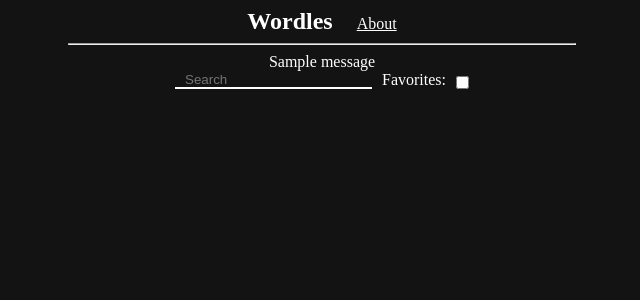
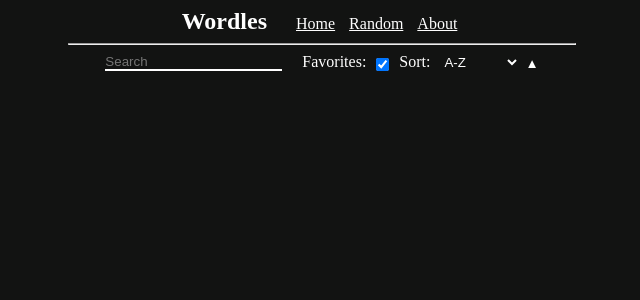
Before and after one commit to BOBONA/Wordles, a Flask app: page / in a window 1280 px wide. Shown: the top 300 px of the page, without its empty margins (318-958 px from the left). Run offline with Flask 2, Linux system fonts and the light colour scheme; tables that the repository leaves empty hold one stand-in row (values such as "Sample post"); one stand-in notice (Sample message) is shown.

Commit message:
ui mostly done, need to implement likes

```diff
--- a/flaskr/app.py
+++ b/flaskr/app.py
@@ -1,4 +1,5 @@
-from flask import Blueprint, render_template
+from flask import Blueprint, render_template, redirect, url_for, jsonify
+from sqlalchemy.sql.expression import func
 
 from flaskr.db import init_db
 from flaskr.models import Wordle
@@ -11,13 +12,26 @@
     return render_template('index.html')
 
 
+@bp.route('/random')
+def random():
+    wordle = Wordle.query.order_by(func.random()).limit(1)[0]
+    return redirect(wordle.url)
+
+
 @bp.route('/about')
 def about():
     return 'About'
 
 
-@bp.route('/test')
-def testdb():
+@bp.route('/api/wordles', methods=['GET'])
+def get_wordles():
+    wordles = []
+    for wordle in Wordle.query.all():
+        wordles.append({'id': wordle.id, 'url': wordle.url, 'data': wordle.data, 'date': wordle.date})
+    return jsonify(wordles)
+
+
+@bp.route('/tools/init')
+def init():
     init_db()
-    wordles = Wordle.query.all()
-    return {'result': str(wordles)}
+    return redirect(url_for('app.index'))
--- a/flaskr/reddit_scraper.py
+++ b/flaskr/reddit_scraper.py
@@ -63,7 +63,7 @@
     parts = url.split('/')
     if parts[2] in blacklist:  # has invalid site
         return False
-    if '.' in parts[-1] and len(parts) > 3:  # url is to a file
+    if '.' in parts[-1] and len(parts) > 3 and parts[-1].split('.')[-1] != 'html':  # url is to a file
         return False
     for part in parts:
         if len(part) > 20:
--- /dev/null
+++ b/static/font-icons/css/fontello.css
@@ -0,0 +1,63 @@
+@font-face {
+  font-family: 'fontello';
+  src: url('../font/fontello.eot?116362');
+  src: url('../font/fontello.eot?116362#iefix') format('embedded-opentype'),
+       url('../font/fontello.woff2?116362') format('woff2'),
+       url('../font/fontello.woff?116362') format('woff'),
+       url('../font/fontello.ttf?116362') format('truetype'),
+       url('../font/fontello.svg?116362#fontello') format('svg');
+  font-weight: normal;
+  font-style: normal;
+}
+/* Chrome hack: SVG is rendered more smooth in Windozze. 100% magic, uncomment if you need it. */
+/* Note, that will break hinting! In other OS-es font will be not as sharp as it could be */
+/*
+@media screen and (-webkit-min-device-pixel-ratio:0) {
+  @font-face {
+    font-family: 'fontello';
+    src: url('../font/fontello.svg?116362#fontello') format('svg');
+  }
+}
+*/
+[class^="icon-"]:before, [class*=" icon-"]:before {
+  font-family: "fontello";
+  font-style: normal;
+  font-weight: normal;
+  speak: never;
+
+  display: inline-block;
+  text-decoration: inherit;
+  width: 1em;
+  margin-right: .2em;
+  text-align: center;
+  /* opacity: .8; */
+
+  /* For safety - reset parent styles, that can break glyph codes*/
+  font-variant: normal;
+  text-transform: none;
+
+  /* fix buttons height, for twitter bootstrap */
+  line-height: 1em;
+
+  /* Animation center compensation - margins should be symmetric */
+  /* remove if not needed */
+  margin-left: .2em;
+
+  /* you can be more comfortable with increased icons size */
+  /* font-size: 120%; */
+
+  /* Font smoothing. That was taken from TWBS */
+  -webkit-font-smoothing: antialiased;
+  -moz-osx-font-smoothing: grayscale;
+
+  /* Uncomment for 3D effect */
+  /* text-shadow: 1px 1px 1px rgba(127, 127, 127, 0.3); */
+}
+
+.icon-thumbs-up:before { content: '\e800'; } /* '' */
+.icon-thumbs-down:before { content: '\e801'; } /* '' */
+.icon-star-empty:before { content: '\e802'; } /* '' */
+.icon-star:before { content: '\e803'; } /* '' */
+.icon-info-circled:before { content: '\e804'; } /* '' */
+.icon-thumbs-up-alt:before { content: '\f164'; } /* '' */
+.icon-thumbs-down-alt:before { content: '\f165'; } /* '' */
--- a/static/site_blacklist.txt
+++ b/static/site_blacklist.txt
@@ -9,3 +9,5 @@
 en.wikipedia.org
 imgur.com
 google.com
+apkdestiny.com
+apple.co
--- a/static/style.css
+++ b/static/style.css
@@ -18,9 +18,10 @@
 
 li {
     display: inline;
+    margin: 5px;
 }
 
-li > a {
+a {
     color: white;
 }
 
@@ -48,10 +49,94 @@
     display: flex;
     justify-content: center;
     align-items: flex-end;
-    text-align: bottom;
 }
 
 #options > * {
-    padding: 0px 10px;
-    margin: 0;
-}}
+    margin: 0px 5px;
+}
+
+#search, #checkbox {
+    margin-right: 15px;
+}
+
+#data {
+    display: none;
+}
+
+.wordle {
+    display: flex;
+    width: 40em;
+    border: solid white;
+    margin: 0 auto;
+    margin-top: 10px;
+    padding-left: 10px;
+    padding-right: 10px;
+    text-align: left;
+}
+
+.grow {
+    flex: 1;
+}
+
+.wordle > a {
+    text-decoration: none;
+}
+
+#sort, button {
+    border: none;
+    background-color: #121312;
+    color: white;
+}
+
+#sortDirection {
+    margin-left: 0px;
+    padding: 0px;
+}
+
+#infoModal {
+    display: none;
+    position: fixed;
+    z-index: 1;
+    left: 0;
+    top: 0;
+    width: 100%;
+    height: 100%;
+    background-color: rgba(0, 0, 0);
+    background-color: rgba(0, 0, 0, 0.4);
+}
+
+#modalContent {
+    background-color: #121312;
+    margin: 15% auto;
+    padding: 10px;
+    border: 1px solid #333;
+    width: 50%;
+    border-radius: 5px;
+    text-align: left;
+    overflow-wrap: anywhere;
+    -webkit-animation-name: animatetop;
+    -webkit-animation-duration: 0.4s;
+    animation-name: animatetop;
+    animation-duration: 0.4s
+}
+
+#modalHeader {
+    text-align: center;
+}
+
+#modalClose {
+    color: white;
+    float: right;
+    font-size: 28px;
+    font-weight: bold;
+}
+
+@keyframes animatetop {
+  from {top: -300px; opacity: 0}
+  to {top: 0; opacity: 1}
+}
+
+.clickable:hover {
+    color: #bababa;
+    cursor: pointer;
+}
--- a/static/templates/base.html
+++ b/static/templates/base.html
@@ -1,16 +1,17 @@
 <!doctype html>
 <title>{% block title %}{% endblock %}</title>
 <link rel="stylesheet" href="{{ url_for('static', filename='style.css') }}">
+<link rel="stylesheet" href="{{ url_for('static', filename='font-icons/css/fontello.css') }}">
+{% block javascript %}{% endblock %}
 <nav>
     <h1 id="logo">Wordles</h1>
     <ul>
-        <li><a href="{{ url_for('app.about') }}">About</a></li>
+        <li><a class="clickable" href="{{ url_for('app.index') }}">Home</a></li>
+        <li><a class="clickable" href="{{ url_for('app.random') }}" target="_blank">Random</a></li>
+        <li><a class="clickable" href="{{ url_for('app.about') }}">About</a></li>
     </ul>
 </nav>
 <hr class="divider">
 <section>
-    {% for message in get_flashed_messages() %}
-        <div class="flash">{{ message }}</div>
-    {% endfor %}
     {% block content %}{% endblock %}
 </section>
--- a/static/templates/index.html
+++ b/static/templates/index.html
@@ -2,10 +2,39 @@
 
 {% block title %}Wordles{% endblock %}
 
+{% block javascript %}<script src="{{ url_for('static', filename='app.js') }}"></script>{% endblock %}
+
 {% block content %}
 <div id="options">
-    <input type="text" id="search" placeholder="Search"/>
-    <a>Favorites: </a>
-    <input type="checkbox" id="favorites" placeholder="Favorites"/>
+    <input oninput="update();" type="search" id="search" placeholder="Search"/>
+    <p>Favorites: </p>
+    <input onchange="update();" type="checkbox" id="favorites" placeholder="Favorites" checked/>
+    <p>Sort: </p>
+    <select onchange="update();" id="sort" class="clickable">
+        <option value="alphabet">A-Z</option>
+        <option value="like">Popularity</option>
+        <option value="new">New</option>
+    </select>
+    <button onclick="swapSort();" id="sortDirection" class="clickable">▲</button>
+</div>
+<br>
+<div id="wordles">
+</div>
+<div id="infoModal">
+    <div id="modalContent">
+        <span id="modalClose" class="clickable">&times;</span>
+        <h2 id="modalHeader">Wordle Info</h2>
+        <b>URL:</b>
+        <span id="modalUrl"></span>
+        <br>
+        <b>Data:</b>
+        <span id="modalData"></span>
+        <br>
+        <b>Unix Date:</b>
+        <span id="modalDate"></span>
+        <br>
+        <b>Likes:</b>
+        <span id="modalLikes"></span>
+    </div>
 </div>
 {% endblock %}
```
Also changed, not shown: flaskr/models.py (added, +49 -0 lines), flaskr/sources.py (added, +28 -0 lines), static/font-icons/font/fontello.ttf (added), static/font-icons/font/fontello.woff (added), static/font-icons/font/fontello.woff2 (added).
